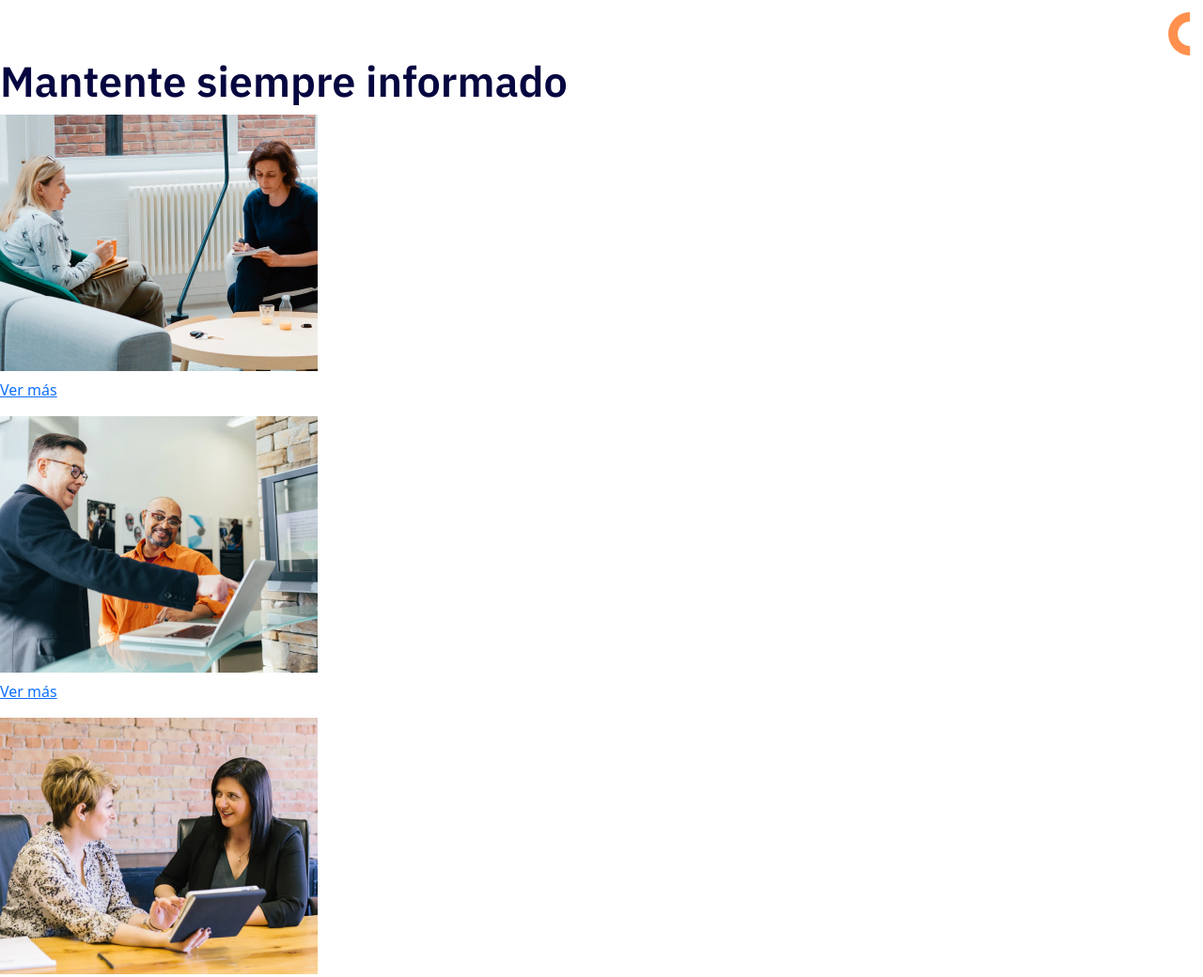
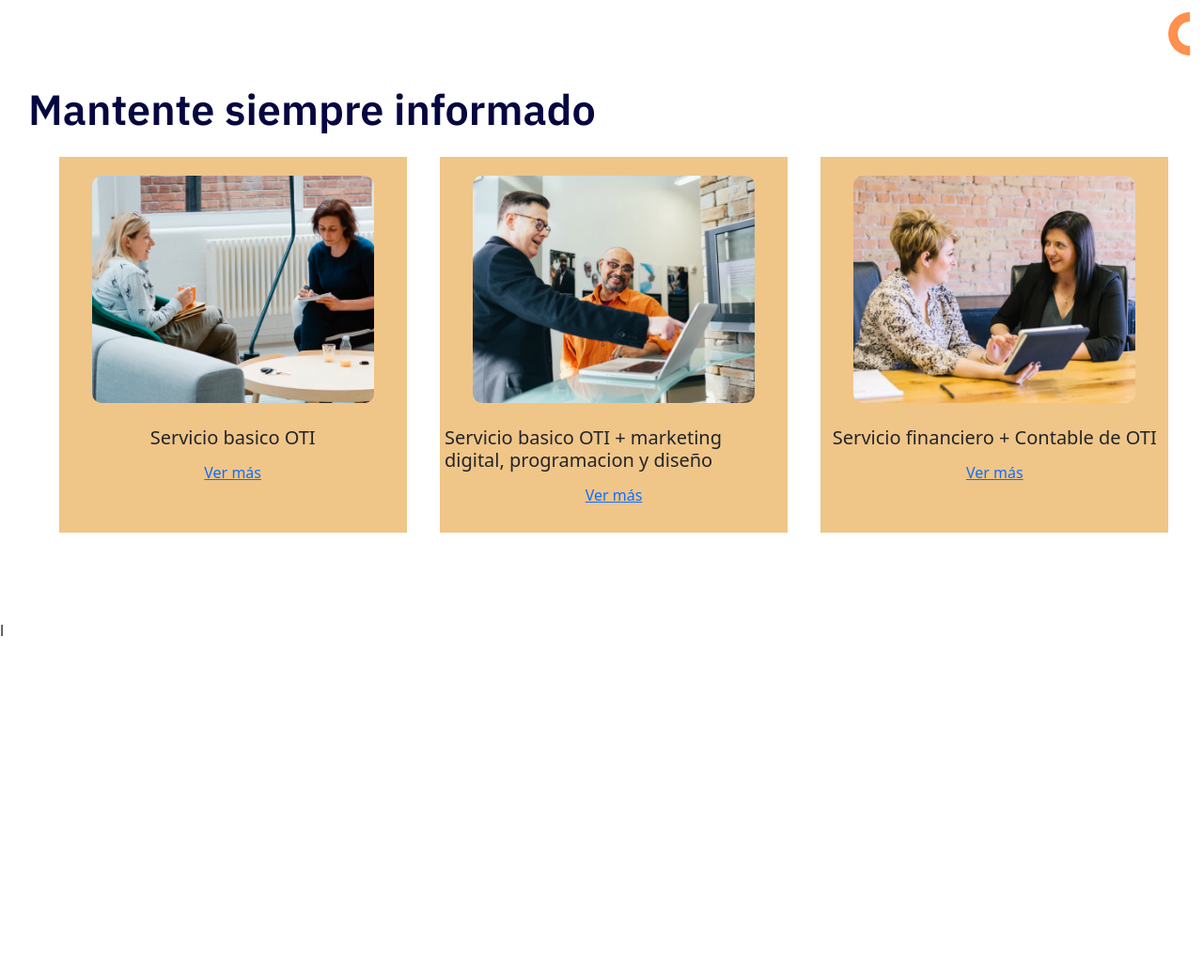
Before and after one commit to dlopez1591/newWeb, a plain HTML site: page index.html in a window 1280 px wide. Shown: the part 2761-3801 px from the top of the page at 94% size. After the commit the page ends 3444 px from the top, so only its background shows below. Drawn offline with nearby package versions, Linux system fonts and the light colour scheme.

Commit message:
semi estilado licencias

```diff
--- a/assets/styles/index.css
+++ b/assets/styles/index.css
@@ -158,5 +158,34 @@
 }
 #articuloCuatro{
   width: 99vw;
-
+  height: 600px;
+  display: flex;
+  flex-direction: column;
+  padding: 30px;
 }
+#cajaLicencias{
+  width: 95vw;
+  height: 500px;
+  display: flex;
+  flex-direction: row;
+  justify-content: space-around;
+  margin: 15px;
+}
+.licenciaCard{
+  width: 370px;
+  height: 400px;
+  background-color: #F0C588;
+  display: flex;
+  flex-direction: column;
+  justify-content: last baseline;
+  align-items: center;
+}
+.imagenesLicencia{
+  width: 300px;
+  margin: 20px;
+  border-radius: 10px;
+}
+.tituloLicencias{
+  font-size: 20px;
+  padding: 5px;
+}
--- a/index.html
+++ b/index.html
@@ -153,10 +153,10 @@
       </div>
       <div id="articuloCuatro">
         <h1 class="tituloArticulo">Mantente siempre informado</h1>
-
+        <div id="cajaLicencias">
           <div class="licenciaCard">
-          <img src="./assets/img/card1.png" alt="">
-          <h2 class="tituloLicencias"></h2>
+            <img src="./assets/img/card1.png" alt="" class="imagenesLicencia">
+            <h2 class="tituloLicencias">Servicio basico OTI </h2>
             <div class="organizadorLicencias">
               <a href="" class="linkLicencias">Ver más</a>
               <p class="precio"></p>
@@ -164,8 +164,8 @@
           </div>
 
           <div class="licenciaCard">
-          <img src="./assets/img/card2.png" alt="">
-          <h2 class="tituloLicencias"></h2>
+            <img src="./assets/img/card2.png" alt="" class="imagenesLicencia">
+            <h2 class="tituloLicencias">Servicio basico OTI + marketing digital, programacion y diseño</h2>
             <div class="organizadorLicencias">
               <a href="" class="linkLicencias">Ver más</a>
               <p class="precio"></p>
@@ -173,13 +173,16 @@
           </div>
 
           <div class="licenciaCard">
-          <img src="./assets/img/card3.png" alt="">
-          <h2 class="tituloLicencias"></h2>
+            <img src="./assets/img/card3.png" alt="" class="imagenesLicencia">
+            <h2 class="tituloLicencias">Servicio financiero + Contable de OTI</h2>
             <div class="organizadorLicencias">
               <a href="" class="linkLicencias">Ver más</a>
               <p class="precio"></p>
             </div>
           </div>
+        </div>
+
+
 
       </div>
     </div>
```
Lines whose indentation alone changed are shown as unchanged.
